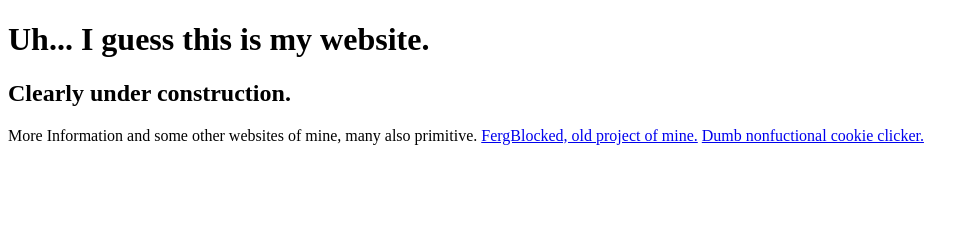
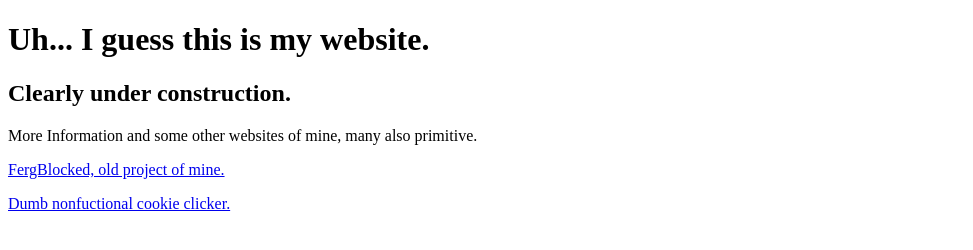
Before and after one commit to ThatLinuxNerd/thatlinuxnerd.github.io, a plain HTML site: page index.html in a window 1280 px wide. Shown: the whole page, without its empty margins (0-973 px from the left). Drawn offline with Linux system fonts and the light colour scheme.

Commit message:
Update index.html

```diff
--- a/index.html
+++ b/index.html
@@ -5,11 +5,11 @@
 	<h2> Clearly under construction. </h2>
 </header>
 <body>
-	<p1> More Information and some other websites of mine, many also primitive. </p1>
+	<p> More Information and some other websites of mine, many also primitive. </p>
 
-	<p2> <a href="https://thatlinuxnerd.github.io/FergBlocked/home.html">FergBlocked, old project of mine.</a> </p2>
+	<p> <a href="https://thatlinuxnerd.github.io/FergBlocked/home.html">FergBlocked, old project of mine.</a> </p>
 
-	<p3> <a href="https://thatlinuxnerd.github.io/Clicker-Experiment/">Dumb nonfuctional cookie clicker.</a> </p3>
+	<p> <a href="https://thatlinuxnerd.github.io/Clicker-Experiment/">Dumb nonfuctional cookie clicker.</a> </p>
 
 </body>
 </html>
```
